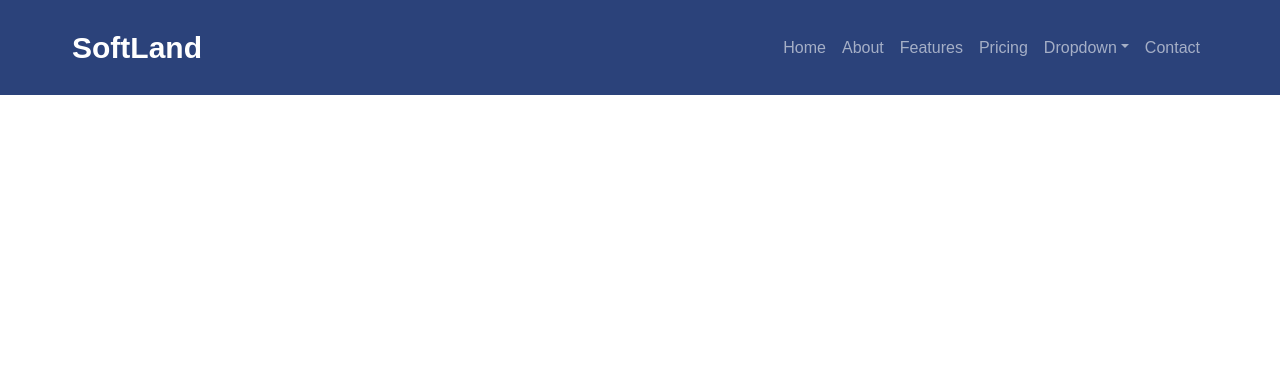
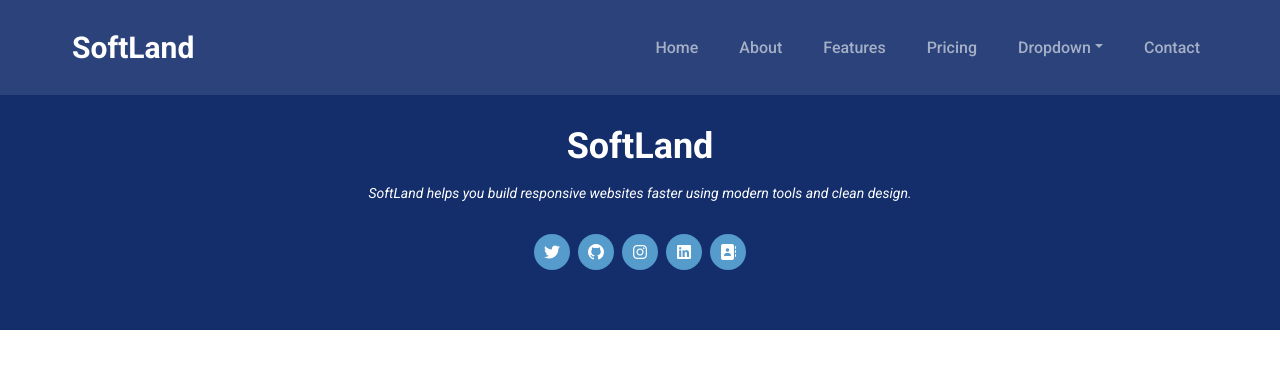
Before and after one commit to HAFSA-SHAHID-28/react-landing-page, a React (Create React App) app: page / in a window 1280 px wide. Shown: the top 368 px of the page. Built offline with nearby package versions, Linux system fonts and the light colour scheme.

Commit message:
footer initailzed

```diff
--- a/package.json
+++ b/package.json
@@ -7,6 +7,7 @@
     "@testing-library/jest-dom": "^6.9.1",
     "@testing-library/react": "^16.3.2",
     "@testing-library/user-event": "^13.5.0",
+    "gsap": "^3.14.2",
     "react": "^19.2.4",
     "react-dom": "^19.2.4",
     "react-scripts": "5.0.1",
--- a/public/index.html
+++ b/public/index.html
@@ -27,6 +27,11 @@
     -->
     <title>React App</title>
 
+    <!-- google font -->
+    <link rel="preconnect" href="https://fonts.googleapis.com">
+    <link rel="preconnect" href="https://fonts.gstatic.com" crossorigin>
+    <link href="https://fonts.googleapis.com/css2?family=Fira+Sans:ital,wght@0,100;0,200;0,300;0,400;0,500;0,600;0,700;0,800;0,900;1,100;1,200;1,300;1,400;1,500;1,600;1,700;1,800;1,900&family=Roboto:ital,wght@0,100..900;1,100..900&display=swap" rel="stylesheet">
+
     <!-- bootstrap cdn -->
     <link href="https://cdn.jsdelivr.net/npm/bootstrap@5.3.8/dist/css/bootstrap.min.css" rel="stylesheet" integrity="sha384-sRIl4kxILFvY47J16cr9ZwB07vP4J8+LH7qKQnuqkuIAvNWLzeN8tE5YBujZqJLB" crossorigin="anonymous">
 
--- /dev/null
+++ b/src/components/footer/Footer.jsx
@@ -0,0 +1,26 @@
+import styles from "./Footer.module.css"
+
+const Footer = () => {
+  return (
+    <>
+        <footer className={styles.footer}>
+            <div className="container-xxl">
+                <h3 className={styles.heading}>SoftLand</h3>
+                <p className={styles.para}>SoftLand helps you build responsive websites faster using modern tools and clean design.</p>
+                <div className={styles.socialLinks}>
+                    <a href="https://x.com/" target="blank"><i class="fa-brands fa-twitter"></i></a>
+                    <a href="https://github.com/HAFSA-SHAHID-28" target="blank"><i class="fa-brands fa-github"></i></a>
+                    <a href="https://www.instagram.com/" target="blank"><i class="fa-brands fa-instagram"></i></a>
+                    <a href="https://www.linkedin.com/in/hafsa-shahid-b43339339/" target="blank"><i class="fa-brands fa-linkedin"></i></a>
+                    <a href="https://hafsa-portfoolio.netlify.app/" target="blank"><i class="fa-solid fa-address-book"></i></a>
+                </div>
+                <div className={styles.footerContainer}>
+
+                </div>
+            </div>
+        </footer>
+    </>
+  )
+}
+
+export default Footer;
--- /dev/null
+++ b/src/components/footer/Footer.module.css
@@ -0,0 +1,56 @@
+.footer{
+    width: 100vw;
+    color: #ffffff;
+    background-color: #142e6c;
+    font-size: 14px;
+    text-align: center;
+    padding: 30px 0;
+    position: relative;
+    font-family: "Roboto", sans-serif;
+}
+
+.heading{
+    font-size: 36px;
+    font-weight: 700;
+    position: relative;
+    padding: 0;
+    margin: 0 0 15px 0;
+}
+
+.para{
+    font-size: 15;
+    font-style: italic;
+    padding: 0;
+    margin: 0 0 30px 0;
+}
+
+.socialLinks{
+    display: flex;
+    justify-content: center;
+    margin: 0 0 30px 0;
+}
+
+.socialLinks a{
+    font-size: 16px;
+    display: flex;
+    align-items: center;
+    justify-content: center;
+    background: #559bcc;
+    color: #ffffff;
+    line-height: 1;
+    margin: 0 4px;
+    border-radius: 50%;
+    text-align: center;
+    width: 36px;
+    height: 36px;
+    transition: 0.3s;
+    text-decoration: none;
+}
+
+.socialLinks a:hover{
+    background: #559accaf;
+}
+
+.footerContainer{
+    max-width: 1320px;
+}
--- a/src/components/header/Header.jsx
+++ b/src/components/header/Header.jsx
@@ -3,14 +3,14 @@ import styles from "./Header.module.css";
 const Header = () => {
     return (
         <>
-            <nav className={`navbar navbar-expand-lg ${styles.header}`}>
+            <nav className={`navbar navbar-expand-lg navbar-dark ${styles.header}`}>
                 <div className="container-xxl">
                     <a className={`navbar-brand ${styles.logo}`} href="#home"> SoftLand</a>
                     <button className="navbar-toggler" type="button" data-bs-toggle="collapse" data-bs-target="#navbarNavDropdown">
                         <span className="navbar-toggler-icon"></span>
                     </button>
                     <div className="collapse navbar-collapse" id="navbarNavDropdown">
-                        <ul className="navbar-nav ms-auto">
+                        <ul className="navbar-nav ms-auto d-flex">
                             <li className="nav-item">
                                 <a className="nav-link" href="#home">Home</a>
                             </li>
@@ -24,9 +24,7 @@ const Header = () => {
                                 <a className="nav-link" href="#pricing">Pricing</a>
                             </li>
                             <li className="nav-item dropdown">
-                                <a className="nav-link dropdown-toggle" href="#dropdown" role="button" data-bs-toggle="dropdown" >
-                                    Dropdown
-                                </a>
+                                <a className="nav-link dropdown-toggle" href="#dropdown" role="button" data-bs-toggle="dropdown"> Dropdown</a>
                                 <ul className="dropdown-menu">
                                     <li><a className="dropdown-item" href="#dropdown">Dropdown 1</a></li>
                                     <li><a className="dropdown-item" href="#dropdown">Dropdown 2</a></li>
--- a/src/components/header/Header.module.css
+++ b/src/components/header/Header.module.css
@@ -4,7 +4,7 @@
   position: sticky;
   top: 0;
   z-index: 999;
-  font-family: Poppins, sans-serif;
+  font-family: "Roboto", sans-serif;
 }
 
 .logo {
@@ -17,8 +17,53 @@
 /* navbar links */
 :global(.navbar-nav .nav-link) {
   color: #ffffff93;
+  font-family: "Roboto", sans-serif;
+  font-weight: 500;
+  margin-left: 25px;
+}
+
+:global(.navbar-nav .nav-link:first-child) {
+  margin-left: 20;
 }
 
 :global(.navbar-nav .nav-link:hover) {
   color: #fff;
 }
+
+
+
+:global(.navbar-toggler) {
+  border-color: rgba(255, 255, 255, 0.7);
+}
+
+:global(.dropdown-menu) {
+  background-color: rgba(20, 46, 108, 0.95);
+  border: none;
+  padding: 10px 0;
+  margin-top: 15px;
+  border-radius: 8px;
+}
+
+:global(.dropdown-item) {
+  color: #ffffffcc;
+  font-family: "Roboto", sans-serif;
+  padding: 10px 25px;
+  transition: all 0.3s ease;
+}
+
+:global(.dropdown-item:hover) {
+  background-color: transparent;
+  color: #4da3ff;
+}
+
+
+
+@media (max-width: 500px) {
+  .header {
+    padding: 10px 10px;
+  }
+
+  .logo {
+    font-size: 25px;
+  }
+}
--- a/src/index.css
+++ b/src/index.css
@@ -1,8 +1,9 @@
 body {
   margin: 0;
-  font-family: -apple-system, BlinkMacSystemFont, 'Segoe UI', 'Roboto', 'Oxygen',
-    'Ubuntu', 'Cantarell', 'Fira Sans', 'Droid Sans', 'Helvetica Neue',
-    sans-serif;
+  font-family: "Roboto", sans-serif;
+  padding: 0;
+  box-sizing: border-box;
+  scroll-behavior: smooth;
   -webkit-font-smoothing: antialiased;
   -moz-osx-font-smoothing: grayscale;
 }
--- a/src/pages/Page.jsx
+++ b/src/pages/Page.jsx
@@ -1,3 +1,4 @@
+import Footer from "../components/footer/Footer"
 import Header from "../components/header/Header"
 
 
@@ -5,6 +6,7 @@ const Page = () => {
   return (
     <>
     <Header/>
+    <Footer/>
     </>
   )
 }
```
Also changed, not shown: src/assets/hero-bg.jpg (added), 1 other file (tests, documents, lock files or other folders).
